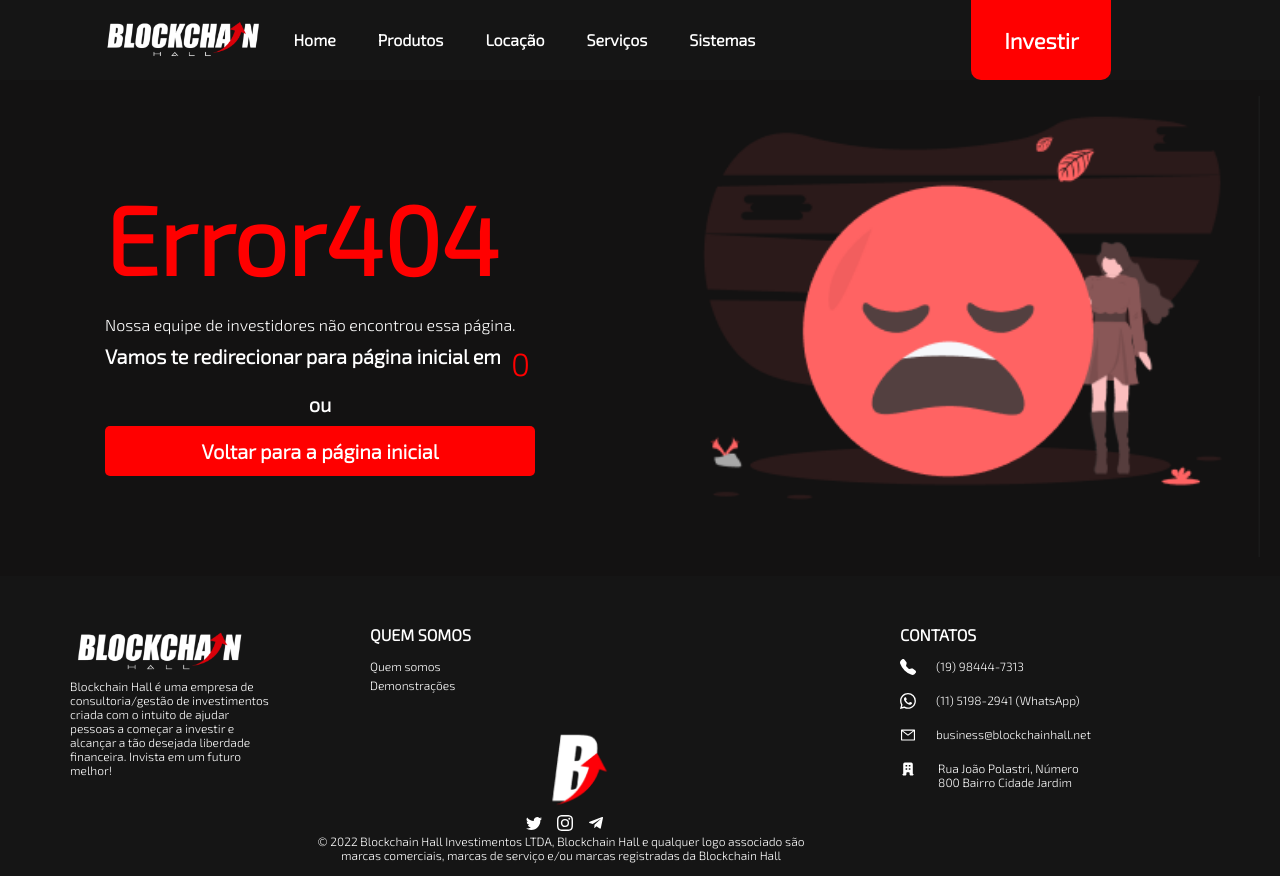
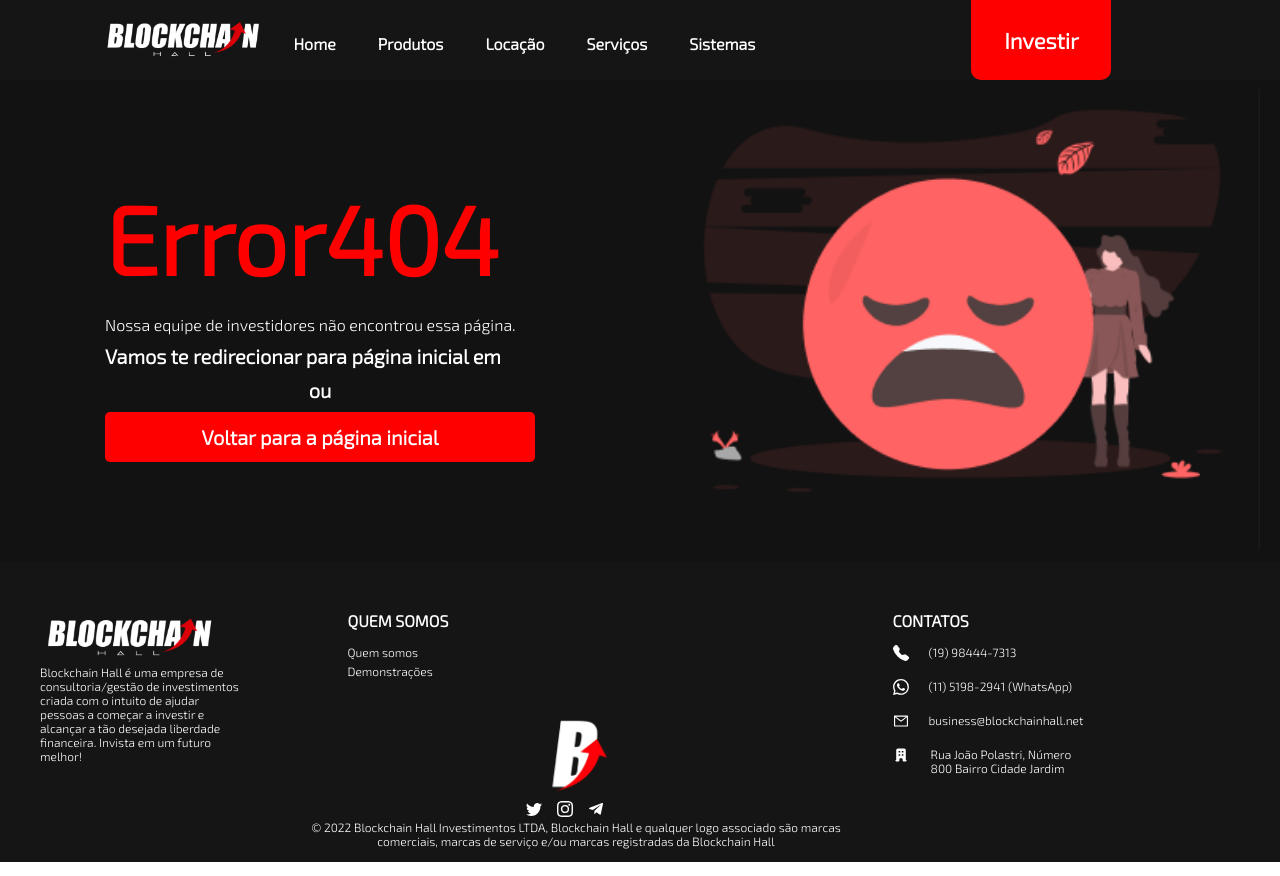
Before and after one commit to GustavoMen/BlockchainSite, a React (Vite) app: page / in a window 1280 px wide. Built offline with nearby package versions, Linux system fonts and the light colour scheme.

Commit message:
details done

```diff
--- a/src/components/Footer/Footer.elements.tsx
+++ b/src/components/Footer/Footer.elements.tsx
@@ -10,12 +10,12 @@
   align-content: center;
   justify-content: center;
   position: relative;
-  padding-left: 40px;
+  padding-left: 10px;
 
   @media screen and (max-width: 960px) {
     display: flex;
     flex-direction: column;
-    height: 770px;
+    height: 790px;
     align-items: center;
     justify-items: center;
   }
@@ -132,7 +132,6 @@
   font-size: 12px;
   text-align: center;
   justify-self: center;
-  padding-right: 30px;
 `;
 
 /// /////////////////
--- a/src/components/NavBar/Navbar.elements.tsx
+++ b/src/components/NavBar/Navbar.elements.tsx
@@ -11,18 +11,26 @@
   background: #151515;
   height: 80px;
   display: flex;
-  justify-content: space-around;
+  justify-content: center;
   align-items: center;
   font-size: 1.2rem;
   position: sticky;
   top: 0;
   padding-left: 70px;
+
+  @media screen and (max-width: 960px) {
+    padding-left: 0px;
+  }
 `;
 
 export const NavbarContainer = styled(Container)`
   display: flex;
   height: 80px;
   ${Container}
+
+  @media screen and (max-width: 960px) {
+    justify-content: space-around;
+  }
 `;
 
 export const NavLogo = styled(Link)`
@@ -33,6 +41,10 @@
   font-size: 2rem;
   display: flex;
   align-items: center;
+
+  @media screen and (max-width: 960px) {
+    justify-content: space-between;
+  }
 `;
 
 export const NavIcon = styled.img`
@@ -76,9 +88,10 @@
 `;
 
 export const NavItem = styled.li`
+  margin-top: 40px;
   font-size: 16px;
   margin-left: 10px;
-  height: 80px;
+  height: 50px;
   border-bottom: 2px solid transparent;
   font-weight: bold;
   &:hover {
@@ -87,6 +100,7 @@
   }
   @media screen and (max-width: 960px) {
     width: 100%;
+    margin-top: 10px;
     &:hover {
       border: none;
     }
@@ -99,10 +113,10 @@
   align-items: center;
   text-decoration: none;
   padding: 0.5rem 1rem;
-  height: 100%;
+  height: 10px;
   @media screen and (max-width: 960px) {
     text-align: center;
-    padding: 2rem;
+    padding: 0.2rem;
     width: 100%;
     display: table;
     &:hover {
@@ -122,7 +136,7 @@
     justify-content: center;
     align-items: center;
     width: 100%;
-    height: 120px;
+    height: 100px;
   }
 `;
 
@@ -143,8 +157,7 @@
   flex-direction: column;
 
   @media screen and (max-width: 960px) {
-    position: inherit;
-    bottom: 80px;
+    bottom: 20px;
     left: 20%;
     right: 20%;
     justify-content: center;
--- a/src/pages/Page404.tsx
+++ b/src/pages/Page404.tsx
@@ -27,7 +27,6 @@
           <RedirectText>
             Vamos te redirecionar para página inicial em
           </RedirectText>
-          <CountDown />
         </ContainerRedirect>
         <TextOr>ou</TextOr>
         <BackButton>Voltar para a página inicial</BackButton>
```
